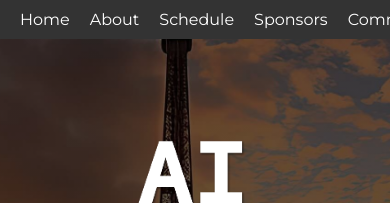
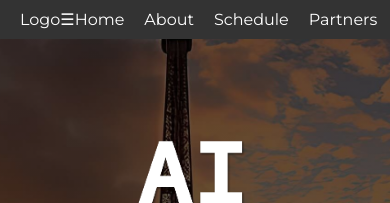
Before and after one commit to aishortfest/aishortfest.github.io, a Jekyll site: the page built from index.html, in a window 390 px wide. Shown: the top 203 px of the page. Built offline with Jekyll 4.4.1, drawn with Linux system fonts in a browser that asks for light colours.

Commit message:
nav bar hamburger

```diff
--- a/index.html
+++ b/index.html
@@ -9,13 +9,16 @@
 <link rel="preconnect" href="https://fonts.gstatic.com" crossorigin>
 <link href="https://fonts.googleapis.com/css2?family=Comfortaa:wght@300..700&family=Source+Sans+3:ital,wght@0,200..900;1,200..900&display=swap" rel="stylesheet">
 <!-- Navigation bar -->
-<nav class="navigation">
+<!-- Navigation bar -->
+<nav class="navigation" id="navbar">
   <div class="container">
-      <ul>
+      <div class="logo">Logo</div>
+      <div class="menu-toggle" id="menu-toggle">&#9776;</div>
+      <ul class="menu" id="menu">
           <li><a href="#home">Home</a></li>
           <li><a href="#about">About</a></li>
           <li><a href="#schedule">Schedule</a></li>
-          <li><a href="#sponsors">Sponsors</a></li>
+          <li><a href="#partners">Partners</a></li>
           <li><a href="#committee">Committee</a></li>
           <li><a href="#rules">Rules</a></li>
           <li><a href="#newsletter">Newsletter</a></li>
@@ -106,7 +109,7 @@
 {% endif %}
 
 {% if site.data.sponsors %}
-  <section class="section-sponsors" id="sponsors">
+  <section class="section-sponsors" id="parnters">
     {% for tier in site.data.sponsors.tiers %}
       {% if tier[1].show_title %}
         <h1>{{ tier[0] }}</h1>
@@ -229,3 +232,5 @@
     <div style="padding-top: 5px;">Contact us at aishortfest@gmail.com</div>
   </div>
 </section>
+
+<script src="script.js"></script>
--- /dev/null
+++ b/script.js
@@ -0,0 +1,12 @@
+document.addEventListener("DOMContentLoaded", function () {
+  const menuToggle = document.getElementById("menu-toggle");
+  const menu = document.getElementById("menu");
+
+  menuToggle.addEventListener("click", function () {
+    if (menu.style.display === "block") {
+      menu.style.display = "none";
+    } else {
+      menu.style.display = "block";
+    }
+  });
+});
--- a/style.css
+++ b/style.css
@@ -318,3 +318,19 @@
 .navigation ul li a:hover {
   color: #ccc; /* Adjust hover color as needed */
 }
+
+.menu-toggle {
+  display: none; /* Initially hide the menu toggle */
+}
+
+/* Media query for smaller screens */
+@media screen and (max-width: 768px) {
+  .menu {
+    display: none; /* Initially hide the menu for smaller screens */
+  }
+
+  .menu-toggle {
+    display: block; /* Display the menu toggle for smaller screens */
+    cursor: pointer;
+  }
+}
```
